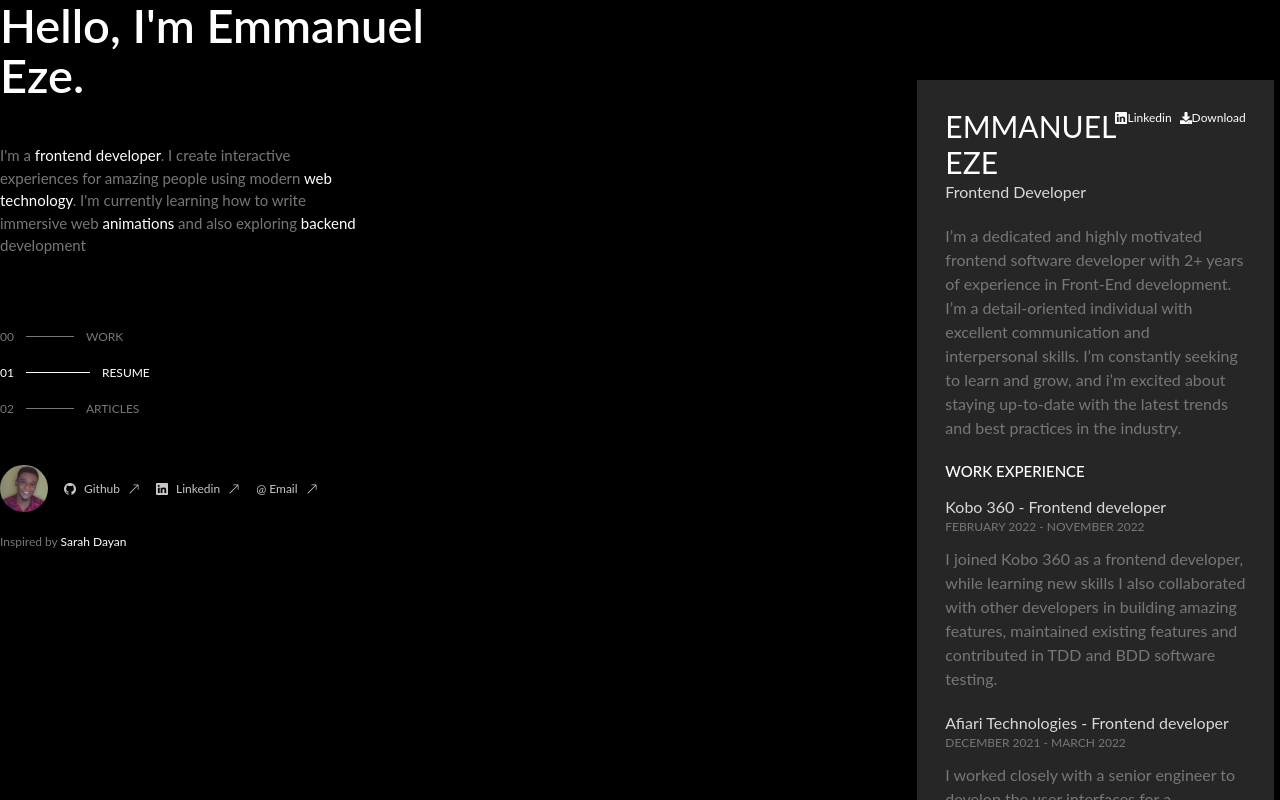
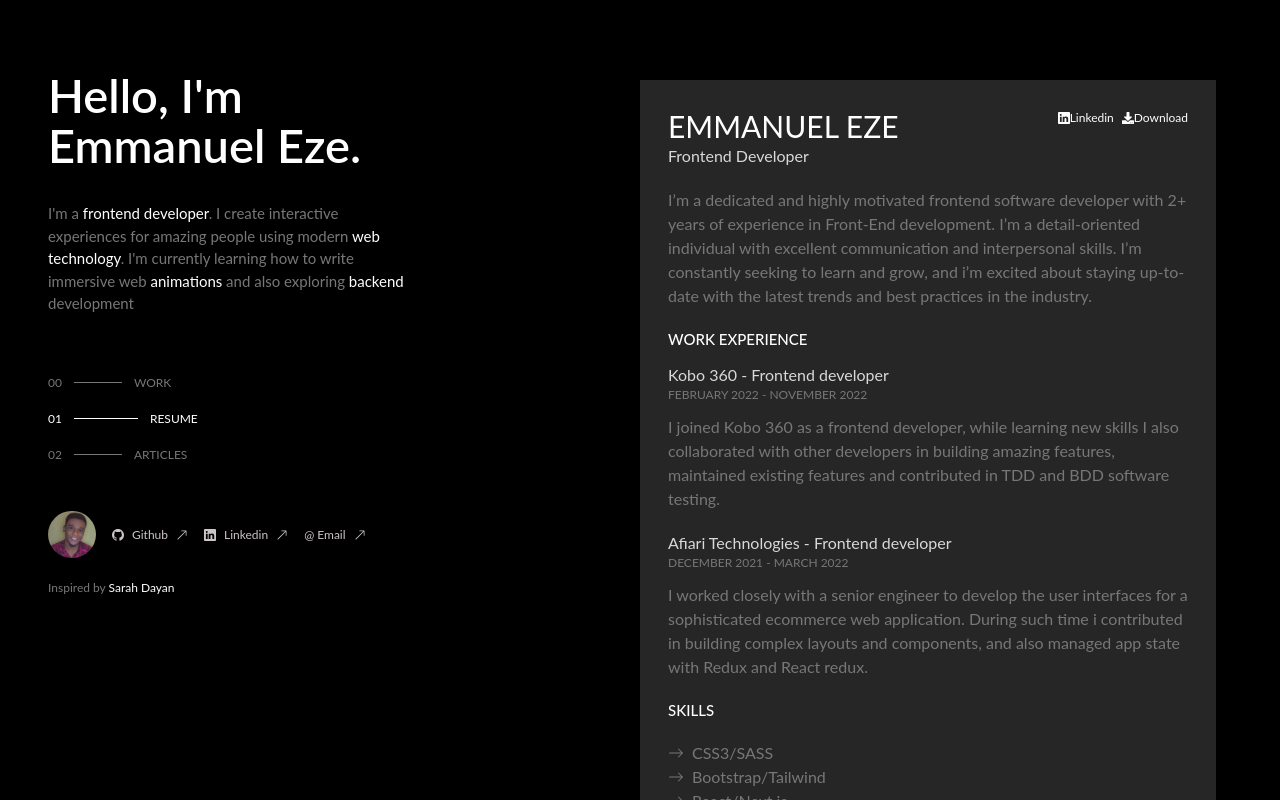
Before and after one commit to emma-junior/portfolio, a Next.js app: page /resume in a window 1280 px wide. Built offline with nearby package versions, Linux system fonts and the light colour scheme.

Commit message:
ui bug fix

```diff
--- a/components/ArticlesCard.js
+++ b/components/ArticlesCard.js
@@ -19,7 +19,7 @@ const ArticlesCard = ({ article }) => {
       href="https://emmanuel-eze.hashnode.dev/beginners-guide-to-coding"
       target="_blank"
       rel="noreferrer"
-      className="bg-[#262627] flex flex-col justify-between h-52 my-3 p-10 cursor-pointer hover:scale-105 transition duration-500"
+      className="bg-[#262627] flex flex-col justify-between h-52 my-3 p-10 lg:w-[550px] cursor-pointer hover:scale-105 transition duration-500"
     >
       <div>
         <h2 className="text-2xl font-semibold text-white">{article.title}</h2>
--- a/components/Bio.js
+++ b/components/Bio.js
@@ -16,7 +16,7 @@ const Bio = () => {
   }, []);
   const { dropdown } = useGlobalContext();
   return (
-    <div className="">
+    <div className="lg:mt-[70px] lg:ml-12">
       <div
         className={`flex flex-col items-center justify-center md:h-[80vh] h-[70vh] lg:h-full ${
           dropdown ? "hidden" : "block"
@@ -30,8 +30,8 @@ const Bio = () => {
             Hello, I&apos;m Emmanuel Eze.
           </h2>
         </div>
-        <div className="lg:pr-[15%] flex text-center lg:text-left md:px-10 px-4 lg:px-0 py-1 lg:py-0 sm:justify-center">
-          <p className="text-[#777778] lg:my-6 my-0 text-[15px]">
+        <div className="lg:pr-[5%] flex text-center lg:text-left md:px-10 px-4 lg:px-0 py-1 lg:py-0 ">
+          <p className="text-[#777778] lg:my-3 my-0 text-[15px]">
             I&apos;m a{" "}
             <span data-aos="zoom-in" className="text-white">
               frontend developer
--- a/components/MyArticles.js
+++ b/components/MyArticles.js
@@ -9,7 +9,7 @@ const MyArticles = ({ posts }) => {
     setActive("articles");
   }, []);
   return (
-    <div className="mx-5 py-5 lg:mx-10 lg:py-20">
+    <div className="mx-5 py-5 lg:py-20">
       {posts?.map((article) => (
         <ArticlesCard key={article._id} article={article} />
       ))}
--- a/components/MyResume.js
+++ b/components/MyResume.js
@@ -26,7 +26,7 @@ const MyResume = () => {
   };
 
   return (
-    <section className="lg:pt-20 mx-5 py-5 lg:mx-16 lg:pb-28 lg:fixed lg:overflow-y-scroll lg:h-full scroll">
+    <section className="lg:pt-20 mx-5 py-5 lg:mx-16 lg:pb-28 lg:fixed left-[45%] lg:w-inherit lg:overflow-y-scroll lg:h-full scroll">
       <section className="bg-[#262627] md:p-7 p-3 ">
         <div className="text-white flex w-full justify-between">
           <h2 className="lg:text-3xl text-2xl">EMMANUEL EZE</h2>
--- a/components/Projects.js
+++ b/components/Projects.js
@@ -9,7 +9,7 @@ const Projects = () => {
     setActive("work");
   }, []);
   return (
-    <div className="lg:fixed lg:overflow-y-scroll lg:h-full mx-5 lg:mx-10 lg:py-20 lg:px-6 scroll ">
+    <div className="lg:fixed left-[45%] lg:overflow-y-scroll lg:h-full mx-5 lg:mx-10 lg:py-20 lg:px-6 lg:w-inherit scroll ">
       <p className="font-semibold text-[#777778] my-5">FEATURED</p>
       <div className="grid grid-cols-1 gap-2">
         {main.map((project) => (
--- a/pages/articles/index.js
+++ b/pages/articles/index.js
@@ -10,7 +10,7 @@ const articles = ({ posts, error }) => {
       Loading...
     </div>
   ) : (
-    <div className="lg:mx-2">
+    <div className="">
       <Layout>
         <MyArticles posts={posts} />
       </Layout>
--- a/styles/globals.css
+++ b/styles/globals.css
@@ -73,6 +73,10 @@ a {
 
 }
 
+/* .desk_layout {
+  width: 75%;
+} */
+
 @media (max-width: 993px) {
     .desk_layout {
       display: none;
```
